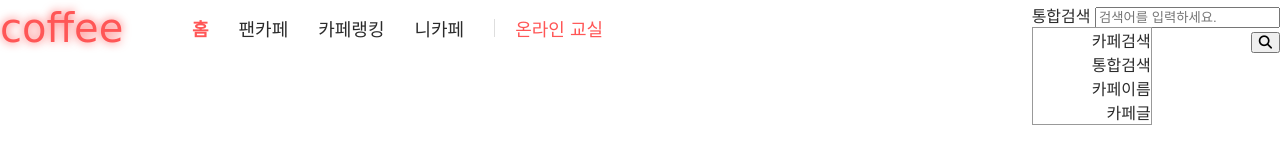
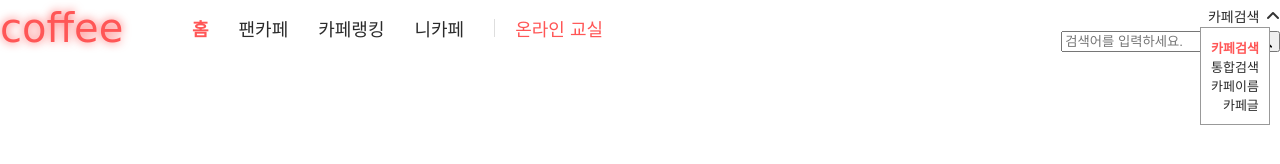
Before and after one commit to wein66/cafe_work, a plain HTML site: page index.html in a window 1280 px wide. Both pictures are taken after a click on the link "카페검색". Shown: the part 52-216 px from the top of the page. Drawn offline with nearby package versions, Linux system fonts and the light colour scheme; a web font is replaced by a local one.

Commit message:
0223 search select design

```diff
--- a/css/style.css
+++ b/css/style.css
@@ -171,13 +171,28 @@ a.all{
 .selectbox{
     display:inline-block;
     position:relative;
+    width:80px;
+}
+.search-select{
+    font-size:14px;
+    padding-right:2px;
 }
 .search-sbox{
     position:absolute;
     background:#fff;
     border:1px solid #999;
-    width:120px;
+    padding:10px;
+    font-size:13px;
+    display:none;
+}
+.search-sbox a:first-child{
+    color:#ff5656;
+    font-weight:600;
 }
 .search-sbox>a{
     display:block;
 }
+.search-sbox>a:hover{
+    background:#fbe0e0;
+    text-decoration:underline;
+}
--- a/index.html
+++ b/index.html
@@ -102,9 +102,10 @@
              <li><a href="#">니카페</a></li>
              <li class="last"><a href="#">온라인 교실</a></li>
          </ul>
-         <form id="searchform">
+         <form id="searchform" method="get">
             <div class="selectbox">
-               <a href="#" class="search-select">통합검색</a>
+               <a href="#" class="search-select">카페검색</a>
+               <i class="fa-solid fa-angle-down"></i>
                <div class="search-sbox">
                   <a href="#">카페검색</a>
                   <a href="#">통합검색</a>
@@ -112,8 +113,9 @@
                   <a href="#">카페글</a>
                </div>
             </div>
+            <input type="hidden" name="selectbox" id="selectbox">
             <input type="text" name="searchtext" id="searchtext" placeholder="검색어를 입력하세요."/>
-            <button type="button" class="btn-none"><i class="fa-solid fa-magnifying-glass"></i></button>
+            <button type="submit" class="btn-none"><i class="fa-solid fa-magnifying-glass"></i></button>
          </form>
 
      </div>
--- a/js/cafe.js
+++ b/js/cafe.js
@@ -0,0 +1,31 @@
+$(function(){
+  //검색
+  $('.search-select').click(function(e){
+    e.preventDefault();  //a 태그의 기능을 중지 시킴
+    //search-sbox의 display 값을 받아다가 변수 db에 저장한다.
+     const dp =  $('.search-sbox').css("display");
+     //db 값이 none 일때와 block일때를 구분한다.
+     if(dp == "none"){
+        //none이라면 아래 화살표를 지우고 위에 화살표를 넣는다.
+        $('.selectbox').find('.fa-solid')
+                .removeClass('fa-angle-down')
+                .addClass('fa-angle-up');
+        //search-sbox를 display block으로 바꾼다.
+        $('.search-sbox').show();
+     }else{
+        //none과 반대의 처리를 한다.
+        $('.selectbox').find('.fa-solid').removeClass('fa-angle-up').addClass('fa-angle-down');
+        $('.search-sbox').hide();
+     }
+  });
+
+   $('.search-sbox>a').click(function(e){
+       e.preventDefault();  //a 태그의 기능을 중지 시킴
+       const txt = $(this).text();
+       $('.search-select').text(txt);
+       $('.search-sbox').hide();
+       $('.selectbox').find('.fa-solid').removeClass('fa-angle-up').addClass('fa-angle-down');
+       $('#selectbox').val(txt);
+   })
+
+});  //jquery
```
